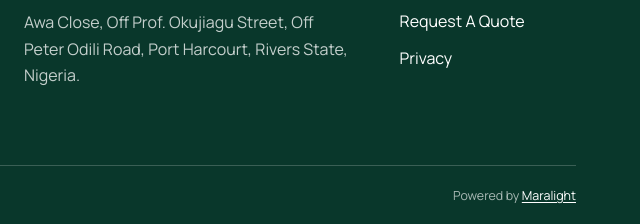
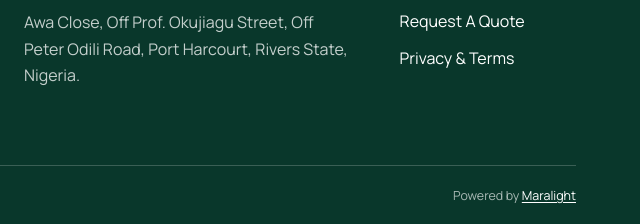
Before and after one commit to Maralight/blumera-preview, a website: page supply-construction-earthmoving.html in a window 1280 px wide. Shown: the part 3775-3999 px from the top of the page, 640-1280 px from the left. Drawn offline with nearby package versions, Linux system fonts and the light colour scheme.

Commit message:
Update supply-construction-earthmoving.html
Update Terms of Use

```diff
--- a/supply-construction-earthmoving.html
+++ b/supply-construction-earthmoving.html
@@ -33,6 +33,6 @@
     </div></section>
     <section class="section cta-section"><div class="shell cta-grid"><div><p class="eyebrow">Start An Enquiry</p><h2 class="display">Share Your Equipment Requirement.</h2></div><div class="cta-side"><p>Include model references, specification sheets, quantity and delivery location where available.</p><a class="button button--amber" data-category-rfq href="request-quote.html">Submit An RFQ →</a></div></div><div class="shell category-nav"><a data-category-prev href="index.html#supply">← Previous Category</a><a data-category-next href="index.html#supply">Next Category →</a></div></section>
   </main>
-  <footer class="site-footer"><div class="shell footer-grid"><div class="footer-brand"><div class="footer-logo-wrap"><img src="assets/images/logo-primary.svg" alt="Blumera Global Services Ltd" width="180" height="180"></div><p class="footer-tagline"><span class="tagline-green">Clear Solutions,</span> <span class="tagline-amber">Dependable Delivery</span></p></div><div><p class="footer-label">Contact</p><a data-company-email href="mailto:info@blumeraltd.com">info@blumeraltd.com</a><a data-company-phone href="tel:+2348034150171">0803 415 0171</a></div><div><p class="footer-label">Offices</p><address data-office-lagos></address><address data-office-ph></address></div><div><p class="footer-label">Navigate</p><a href="index.html">Home</a><a href="index.html#supply">Supply Categories</a><a href="request-quote.html">Request A Quote</a><a href="privacy.html">Privacy</a></div></div><div class="shell footer-bottom"><span>© <span data-current-year></span> Blumera Global Services Ltd. · RC 9636057</span><span>Powered by <a data-maralight-link href="https://maralightltd.com" target="_blank" rel="noopener">Maralight</a></span></div></footer>
+  <footer class="site-footer"><div class="shell footer-grid"><div class="footer-brand"><div class="footer-logo-wrap"><img src="assets/images/logo-primary.svg" alt="Blumera Global Services Ltd" width="180" height="180"></div><p class="footer-tagline"><span class="tagline-green">Clear Solutions,</span> <span class="tagline-amber">Dependable Delivery</span></p></div><div><p class="footer-label">Contact</p><a data-company-email href="mailto:info@blumeraltd.com">info@blumeraltd.com</a><a data-company-phone href="tel:+2348034150171">0803 415 0171</a></div><div><p class="footer-label">Offices</p><address data-office-lagos></address><address data-office-ph></address></div><div><p class="footer-label">Navigate</p><a href="index.html">Home</a><a href="index.html#supply">Supply Categories</a><a href="request-quote.html">Request A Quote</a><a href="privacy.html">Privacy &amp; Terms</a></div></div><div class="shell footer-bottom"><span>© <span data-current-year></span> Blumera Global Services Ltd. · RC 9636057</span><span>Powered by <a data-maralight-link href="https://maralightltd.com" target="_blank" rel="noopener">Maralight</a></span></div></footer>
   <script src="assets/js/site-config.js?v=2"></script><script src="assets/js/category-data.js?v=2"></script><script src="assets/js/category-page.js?v=2"></script><script src="assets/js/main.js?v=5"></script>
 </body></html>
```
